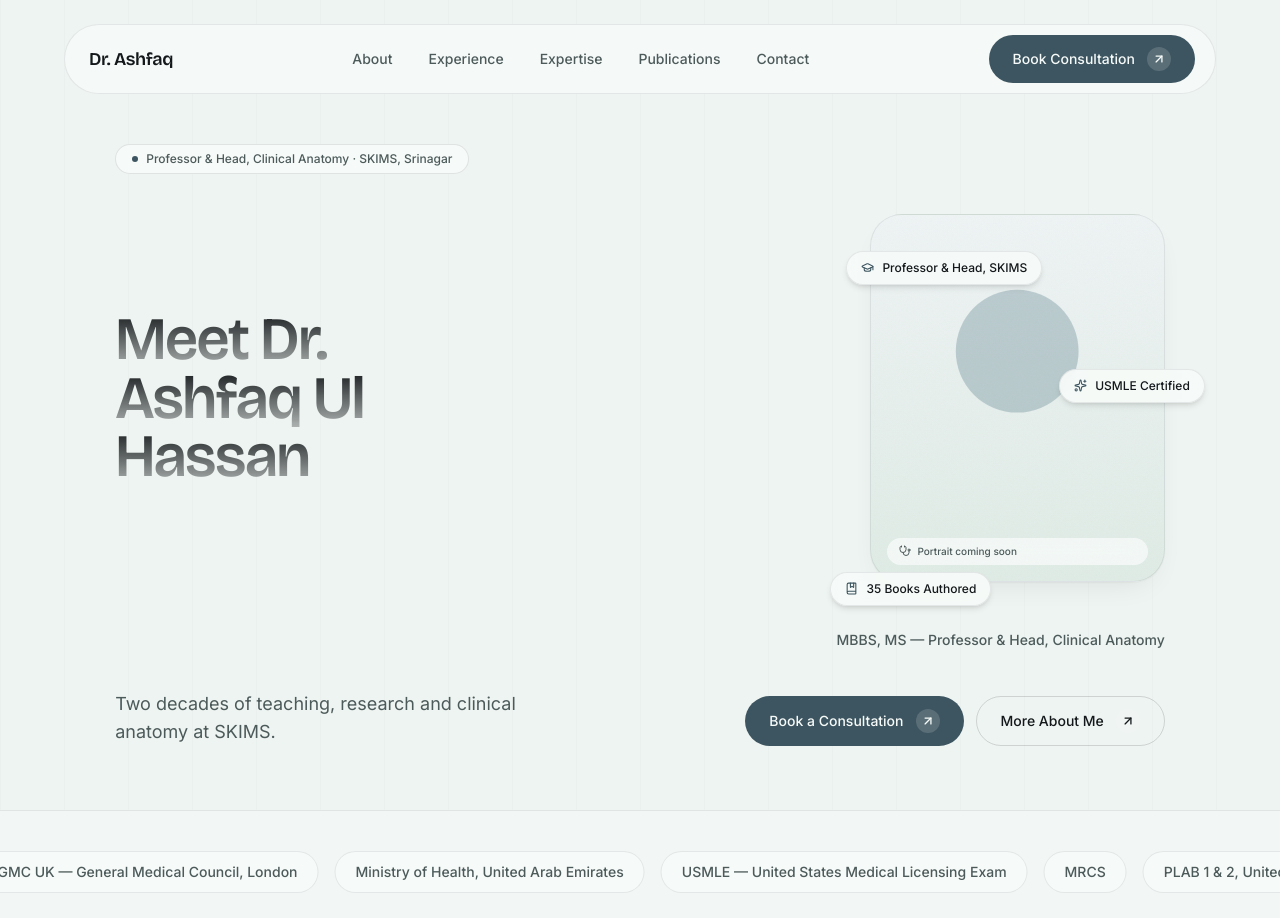
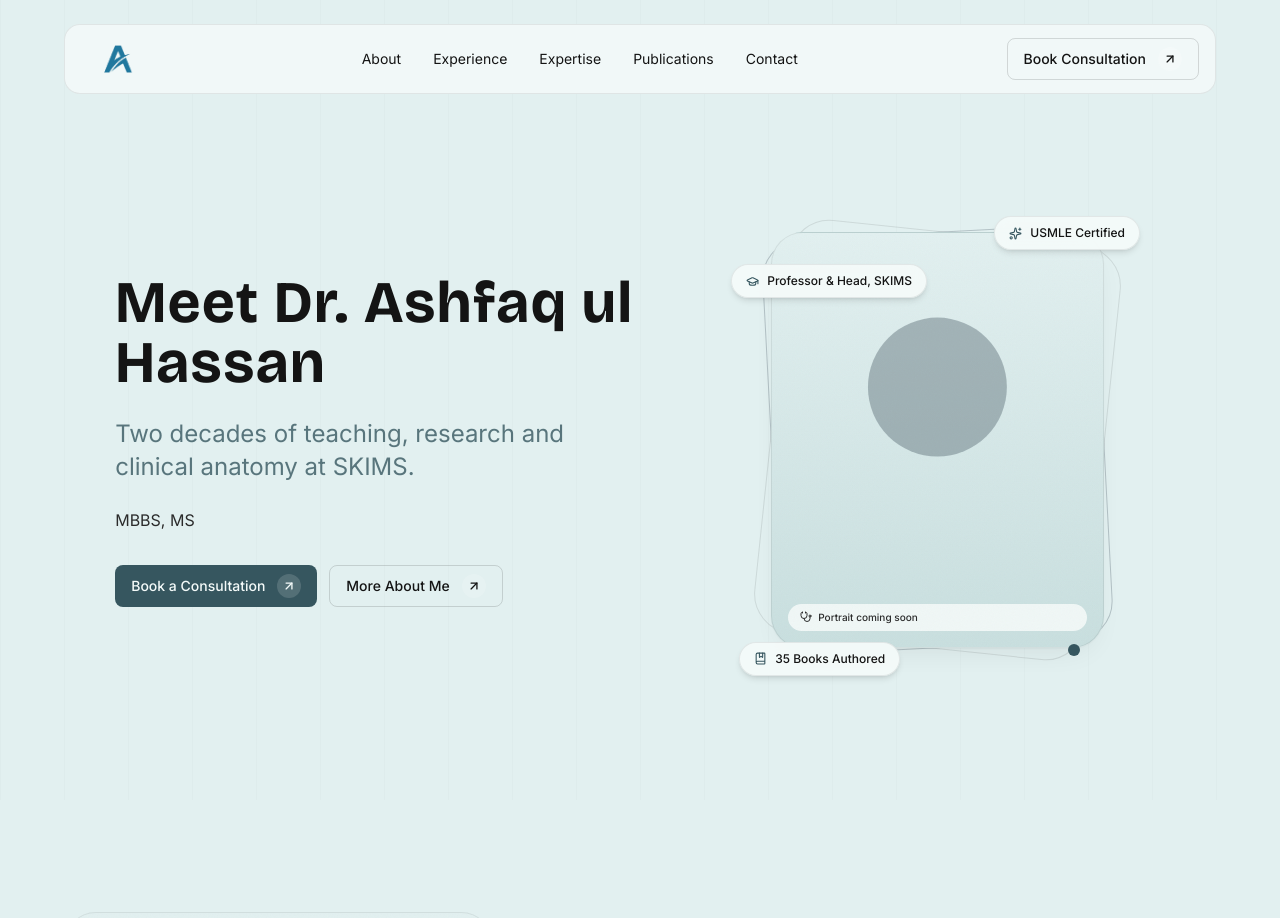
Before and after one commit to azambeigh/Dr-Ashfaq, a Next.js app: page / in a window 1280 px wide. Shown: the top 918 px of the page. Built offline with nearby package versions, Linux system fonts and the light colour scheme.

Commit message:
fixed every section

```diff
--- a/app/globals.css
+++ b/app/globals.css
@@ -1,24 +1,24 @@
 @import "tailwindcss";
 
 :root {
-  --background: #eef4f1;
-  --foreground: #14181b;
+  --background: #e2f0f0;
+  --foreground: #141414;
 }
 
 @theme inline {
-  --color-mint: #eef4f1;
-  --color-mint-deep: #dfebe5;
-  --color-mint-flat: #e3ede8;
-  --color-cream: #f6faf8;
-  --color-ink: #14181b;
-  --color-ink-soft: #4c5a5a;
-  --color-ink-faint: #8a9a97;
-  --color-slate: #56727e;
-  --color-slate-dark: #3d5560;
-  --color-slate-darker: #2d3f47;
-  --color-slate-light: #8ba5ae;
-  --color-slate-tint: #eef3f4;
-  --color-line: #c9d8d2;
+  --color-mint: #e2f0f0;
+  --color-mint-deep: #c9dfdf;
+  --color-mint-flat: #d3e6e6;
+  --color-cream: #f4faf9;
+  --color-ink: #141414;
+  --color-ink-soft: #2b2b2b;
+  --color-ink-faint: #6b7c84;
+  --color-slate: #5f8190;
+  --color-slate-dark: #36565f;
+  --color-slate-darker: #2b2b2b;
+  --color-slate-light: #6b7c84;
+  --color-slate-tint: #e2f0f0;
+  --color-line: #b9cdd0;
 
   --font-display: var(--font-display);
   --font-sans: var(--font-sans);
@@ -31,8 +31,8 @@
 
 @media (prefers-color-scheme: dark) {
   :root {
-    --background: #eef4f1;
-    --foreground: #14181b;
+    --background: #e2f0f0;
+    --foreground: #141414;
   }
 }
 
--- a/app/page.js
+++ b/app/page.js
@@ -12,7 +12,7 @@ export default function Home() {
   return (
     <main>
       <Hero />
-      <TrustedBy />
+      {/* <TrustedBy /> */}
       <About />
       <WhyChoose />
       <Experience />
--- a/components/layout/Navbar.jsx
+++ b/components/layout/Navbar.jsx
@@ -1,5 +1,6 @@
 "use client";
 
+import Image from "next/image";
 import { useEffect, useState } from "react";
 import { motion, AnimatePresence } from "framer-motion";
 import { Menu, X } from "lucide-react";
@@ -26,12 +27,17 @@ export default function Navbar() {
               ? "0 8px 30px -10px rgba(20,24,27,0.18)"
               : "0 0px 0px rgba(20,24,27,0)",
           }}
-          className="mx-auto flex max-w-6xl items-center justify-between rounded-full border border-ink/8 bg-cream/85 px-4 py-2.5 backdrop-blur-md md:px-5"
+          className="mx-auto flex max-w-6xl items-center justify-between rounded-2xl border border-ink/8 bg-cream/85 px-3.5 py-2.5 backdrop-blur-md md:px-4"
         >
           <a href="#top" className="flex items-center gap-2 pl-1">
-            <span className="font-display text-lg font-semibold tracking-tight text-ink">
-              Dr. Ashfaq
-            </span>
+            <Image
+              src="/Logo1.png"
+              alt="Dr. Ashfaq"
+              width={140}
+              height={36}
+              className="h-10 w-auto sm:h-12"
+              priority
+            />
           </a>
 
           <nav className="hidden items-center gap-1 md:flex">
@@ -39,7 +45,7 @@ export default function Navbar() {
               <a
                 key={link.href}
                 href={link.href}
-                className="rounded-full px-4 py-2 text-sm font-medium text-ink-soft transition-colors hover:bg-ink/5 hover:text-ink"
+                className="rounded-lg px-3.5 py-1.5 text-sm text-ink-focus transition-colors hover:bg-slate hover:text-white"
               >
                 {link.label}
               </a>
@@ -47,14 +53,14 @@ export default function Navbar() {
           </nav>
 
           <div className="hidden md:block">
-            <ArrowButton href="#booking" variant="dark">
+            <ArrowButton href="#booking" variant="outline">
               Book Consultation
             </ArrowButton>
           </div>
 
           <button
             onClick={() => setOpen(true)}
-            className="flex h-10 w-10 items-center justify-center rounded-full text-ink md:hidden"
+            className="flex h-10 w-10 items-center justify-center rounded-2xl text-ink md:hidden"
             aria-label="Open menu"
           >
             <Menu size={20} />
--- a/components/sections/Booking.jsx
+++ b/components/sections/Booking.jsx
@@ -224,11 +224,11 @@ export default function Booking() {
     <section id="booking" className="container-px py-24 sm:py-28">
       <div className="mx-auto max-w-6xl">
         <Reveal className="mb-12 text-center">
-          <p className="mb-3 text-xs font-semibold uppercase tracking-[0.18em] text-ink-faint">
+          <p className="mb-3 text-medium font-bold uppercase tracking-[0.18em] text-ink-faint">
             Booking
           </p>
           <h2 className="font-display text-4xl font-semibold leading-tight text-ink sm:text-5xl">
-            Book a Consultation
+            Book a<span className="text-slate-dark"> Consultation </span>
           </h2>
           <p className="mx-auto mt-4 max-w-lg text-sm text-ink-soft sm:text-base">
             Choose the consultation that fits your needs, then share a few details below.
--- a/components/sections/Certifications.jsx
+++ b/components/sections/Certifications.jsx
@@ -7,11 +7,12 @@ export default function Certifications() {
     <section className="container-px py-24 sm:py-28">
       <div className="mx-auto max-w-6xl">
         <Reveal className="mb-12 max-w-xl">
-          <p className="mb-3 text-xs font-semibold uppercase tracking-[0.18em] text-ink-faint">
+          <p className="mb-3 text-medium font-bold uppercase tracking-[0.18em] text-ink-faint">
             Credentials
           </p>
+
           <h2 className="font-display text-4xl font-semibold leading-tight text-ink sm:text-5xl">
-            Certified across four countries.
+            Certified Across <span className="text-slate-dark"> Four </span> Countries.
           </h2>
         </Reveal>
 
--- a/components/sections/Experience.jsx
+++ b/components/sections/Experience.jsx
@@ -16,12 +16,12 @@ export default function Experience() {
   return (
     <section id="experience" className="bg-mint-deep py-24 sm:py-28">
       <div className="container-px mx-auto max-w-6xl">
-        <Reveal className="mb-16 max-w-xl">
-          <p className="mb-3 text-xs font-semibold uppercase tracking-[0.18em] text-ink-faint">
+        <Reveal className="mb-16 max-w-5xl">
+          <p className="mb-3 text-medium font-bold uppercase tracking-[0.18em] text-ink-faint">
             Career Path
           </p>
           <h2 className="font-display text-4xl font-semibold leading-tight text-ink sm:text-5xl">
-            16 years of clinical training, leadership and teaching.
+            <span className="text-slate-dark">16 years</span> of Clinical Training, Leadership and Teaching.
           </h2>
         </Reveal>
 
--- a/components/sections/Expertise.jsx
+++ b/components/sections/Expertise.jsx
@@ -11,6 +11,9 @@ export default function Expertise() {
   return (
     <section id="expertise" className="container-px py-24 sm:py-28">
       <div className="mx-auto max-w-6xl">
+        <p className="mb-3 text-medium font-bold uppercase tracking-[0.18em] text-ink-faint">
+            Specialties
+          </p>
         <Reveal className="mb-12 flex flex-col gap-4 sm:flex-row sm:items-end sm:justify-between">
           <h2 className="font-display text-4xl font-semibold leading-tight text-ink sm:text-5xl">
             Areas of Expertise
--- a/components/sections/Hero.jsx
+++ b/components/sections/Hero.jsx
@@ -1,7 +1,7 @@
 "use client";
 
 import { motion } from "framer-motion";
-import { Sparkles, Stethoscope, GraduationCap, BookMarked } from "lucide-react";
+import { Sparkles, Stethoscope, GraduationCap, BookMarked, MapPin } from "lucide-react";
 import { doctor, badges } from "@/lib/data";
 import ArrowButton from "@/components/ui/ArrowButton";
 
@@ -9,19 +9,19 @@ const floatBadges = [
   {
     icon: GraduationCap,
     label: badges[0],
-    className: "left-0 top-[6%] sm:-left-6 sm:top-[10%]",
+    className: "-left-6 top-6 sm:-left-10 sm:top-8",
     delay: 0,
   },
   {
     icon: Sparkles,
     label: badges[1],
-    className: "right-0 top-[46%] sm:-right-10 sm:top-[42%]",
+    className: "-right-4 -top-3 sm:-right-9 sm:-top-4",
     delay: 0.35,
   },
   {
     icon: BookMarked,
     label: badges[3],
-    className: "left-[6%] -bottom-5 sm:-left-10 sm:-bottom-6",
+    className: "-left-5 -bottom-5 sm:-left-8 sm:-bottom-7",
     delay: 0.7,
   },
 ];
@@ -30,7 +30,7 @@ export default function Hero() {
   return (
     <section
       id="top"
-      className="relative flex min-h-[100svh] flex-col justify-center overflow-hidden pb-16 pt-32 md:pt-36"
+      className="relative flex min-h-[100svh] flex-col justify-center overflow-hidden bg-mint pb-16 pt-32 md:pt-36"
     >
       <div
         className="pointer-events-none absolute inset-0 opacity-[0.35]"
@@ -40,42 +40,84 @@ export default function Hero() {
         }}
       />
 
-      <div className="container-px relative mx-auto w-full max-w-6xl">
-        <motion.p
+      <div className="container-px relative mx-auto grid w-full max-w-6xl grid-cols-1 items-center gap-14 lg:grid-cols-[1.1fr_0.9fr] lg:gap-10">
+        {/* Left column — copy */}
+        <div className="flex flex-col items-start gap-6">
+          {/* <motion.p
             initial={{ opacity: 0, y: 12 }}
             animate={{ opacity: 1, y: 0 }}
             transition={{ duration: 0.6, ease: [0.22, 1, 0.36, 1] }}
-          className="mb-8 inline-flex items-center gap-2 rounded-full border border-ink/10 bg-cream px-4 py-1.5 text-xs font-medium text-ink-soft sm:mb-10"
+            className="mb-3 text-xs font-semibold uppercase tracking-[0.18em] text-ink-faint"
           >
-          <span className="h-1.5 w-1.5 rounded-full bg-slate-dark" />
+            <MapPin size={13} className="text-slate-dark" />
             {doctor.title} · {doctor.org}
           </motion.p>
+          <p className="mb-3 text-xs font-semibold uppercase tracking-[0.18em] text-ink-faint">
+            {doctor.title} · {doctor.org }
+          </p> */}
 
-        <div className="grid items-center gap-10 lg:grid-cols-[1fr_auto] lg:gap-6">
           <motion.h1
             initial={{ opacity: 0, y: 24 }}
             animate={{ opacity: 1, y: 0 }}
             transition={{ duration: 0.8, ease: [0.22, 1, 0.36, 1], delay: 0.1 }}
-            className="font-display text-[13vw] font-semibold leading-[0.98] tracking-tight sm:text-[8.5vw] lg:text-[4.7vw]"
+            className="font-display text-[11vw] font-bold leading-[1.02] tracking-wide text-ink sm:text-[7.5vw] lg:text-[4.6vw]"
           >
-            <span className="block bg-gradient-to-b from-ink to-ink/30 bg-clip-text text-transparent">
-              Meet Dr.
-            </span>
-            <span className="block bg-gradient-to-b from-ink to-ink/30 bg-clip-text text-transparent">
-              Ashfaq Ul
-            </span>
-            <span className="block bg-gradient-to-b from-ink to-ink/30 bg-clip-text text-transparent">
-              Hassan
-            </span>
+            Meet {doctor.name}
           </motion.h1>
 
+          <motion.p
+            initial={{ opacity: 0, y: 16 }}
+            animate={{ opacity: 1, y: 0 }}
+            transition={{ duration: 0.7, delay: 0.25, ease: [0.22, 1, 0.36, 1] }}
+            className="max-w-lg text-xl font-normal leading-snug text-slate-dark/80 sm:text-2xl"
+          >
+            {doctor.tagline}
+          </motion.p>
+
+          <motion.p
+            initial={{ opacity: 0, y: 16 }}
+            animate={{ opacity: 1, y: 0 }}
+            transition={{ duration: 0.7, delay: 0.35, ease: [0.22, 1, 0.36, 1] }}
+            className="max-w-md text-base leading-relaxed text-ink-soft"
+          >
+            {doctor.credentials}
+          </motion.p>
+
+          <motion.div
+            initial={{ opacity: 0, y: 16 }}
+            animate={{ opacity: 1, y: 0 }}
+            transition={{ duration: 0.7, delay: 0.5, ease: [0.22, 1, 0.36, 1] }}
+            className="mt-2 flex flex-wrap gap-3"
+          >
+            <ArrowButton href="#booking" variant="dark">
+              Book a Consultation
+            </ArrowButton>
+            <ArrowButton href="#about" variant="outline">
+              More About Me
+            </ArrowButton>
+          </motion.div>
+        </div>
+
+        {/* Right column — portrait + floating credential badges */}
         <motion.div
           initial={{ opacity: 0, scale: 0.92, y: 20 }}
           animate={{ opacity: 1, scale: 1, y: 0 }}
-            transition={{ duration: 0.9, ease: [0.22, 1, 0.36, 1], delay: 0.25 }}
-            className="relative mx-auto aspect-[4/5] w-[58vw] max-w-[260px] justify-self-center sm:w-[38vw] lg:w-[23vw] lg:max-w-[320px]"
+          transition={{ duration: 0.9, ease: [0.22, 1, 0.36, 1], delay: 0.2 }}
+          className="relative mx-auto aspect-[4/5] w-[70vw] max-w-[320px] sm:w-[42vw] lg:w-[26vw] lg:max-w-[360px]"
         >
+          {/* decorative rotated outlines, echoing the reference hero */}
+          <div className="pointer-events-none absolute inset-0 rotate-6 rounded-[2.5rem] border border-ink/10" />
+          <div className="pointer-events-none absolute inset-0 -rotate-3 rounded-[2.5rem] border border-slate-light/40" />
+
           <div className="card-shadow grain relative h-full w-full overflow-hidden rounded-[2rem] border border-ink/8 bg-gradient-to-b from-slate-tint to-mint-deep">
+            {doctor.image ? (
+              <img
+                src={doctor.image}
+                alt={doctor.name}
+                className="h-full w-full object-cover"
+              />
+            ) : (
+              <>
                 <svg viewBox="0 0 200 240" className="absolute inset-0 h-full w-full" fill="none">
                   <circle cx="100" cy="88" r="42" fill="var(--color-slate-light)" fillOpacity="0.5" />
                   <path
@@ -95,6 +137,8 @@ export default function Hero() {
                   <Stethoscope size={12} className="shrink-0" />
                   Portrait coming soon
                 </div>
+              </>
+            )}
           </div>
 
           {floatBadges.map(({ icon: Icon, label, className, delay }) => (
@@ -102,7 +146,7 @@ export default function Hero() {
               key={label}
               initial={{ opacity: 0, y: 10 }}
               animate={{ opacity: 1, y: 0 }}
-                transition={{ duration: 0.6, delay: 0.55 + delay, ease: [0.22, 1, 0.36, 1] }}
+              transition={{ duration: 0.6, delay: 0.6 + delay, ease: [0.22, 1, 0.36, 1] }}
               className={`animate-float-slow absolute z-10 hidden items-center gap-2 rounded-full border border-ink/8 bg-cream/95 px-3.5 py-2 text-xs font-medium text-ink shadow-md backdrop-blur sm:flex ${className}`}
               style={{ animationDelay: `${delay}s` }}
             >
@@ -110,33 +154,8 @@ export default function Hero() {
               <span className="whitespace-nowrap">{label}</span>
             </motion.div>
           ))}
-          </motion.div>
-        </div>
 
-        <motion.div
-          initial={{ opacity: 0 }}
-          animate={{ opacity: 1 }}
-          transition={{ delay: 0.7, duration: 0.6 }}
-          className="mt-8 text-right text-sm font-medium text-ink-soft lg:mt-12"
-        >
-          {doctor.credentials} — {doctor.title}
-        </motion.div>
-
-        <motion.div
-          initial={{ opacity: 0, y: 16 }}
-          animate={{ opacity: 1, y: 0 }}
-          transition={{ duration: 0.7, delay: 0.5, ease: [0.22, 1, 0.36, 1] }}
-          className="mt-8 flex flex-col gap-6 sm:mt-10 sm:flex-row sm:items-end sm:justify-between"
-        >
-          <p className="max-w-md text-base text-ink-soft sm:text-lg">{doctor.tagline}</p>
-          <div className="flex flex-wrap gap-3">
-            <ArrowButton href="#booking" variant="dark">
-              Book a Consultation
-            </ArrowButton>
-            <ArrowButton href="#about" variant="outline">
-              More About Me
-            </ArrowButton>
-          </div>
+          <span className="absolute -bottom-2 right-6 h-3 w-3 rounded-full bg-slate-dark" />
         </motion.div>
       </div>
     </section>
--- a/components/sections/Publications.jsx
+++ b/components/sections/Publications.jsx
@@ -19,13 +19,14 @@ export default function Publications() {
       <Reveal className="mx-auto max-w-6xl overflow-hidden rounded-[2rem] bg-slate-dark p-6 sm:p-10">
         <div className="mb-8 flex flex-col gap-6 sm:flex-row sm:items-end sm:justify-between">
           <div>
-            <p className="mb-3 text-xs font-semibold uppercase tracking-[0.18em] text-cream/60">
+            {/* <p className="mb-3 text-xs font-semibold uppercase tracking-[0.18em] text-cream/60"> */}
+            <p className="mb-3 text-medium font-bold uppercase tracking-[0.18em] text-cream/60">
               Publications
             </p>
             <h2 className="font-display text-3xl font-semibold leading-tight text-cream sm:text-4xl">
               Selected Research
             </h2>
-            <p className="mt-3 max-w-md text-sm text-cream/70">
+            <p className="mt-3 max-w-xl text-sm text-cream/70">
               5 of 135 published works, spanning surgical anatomy, histopathology and clinical case
               studies.
             </p>
--- a/components/sections/WhyChoose.jsx
+++ b/components/sections/WhyChoose.jsx
@@ -8,11 +8,14 @@ export default function WhyChoose() {
   return (
     <section className="container-px py-24 sm:py-28">
       <div className="mx-auto max-w-6xl">
+        <p className="mb-3 text-medium font-bold uppercase tracking-[0.18em] text-ink-faint">Experience & Impact</p>
         <Reveal className="mb-12 flex flex-col gap-4 sm:flex-row sm:items-end sm:justify-between">
+
           <h2 className="font-display text-4xl font-semibold leading-tight text-ink sm:text-5xl">
-            Why Work With Me
+            Why <span className="text-slate-dark">Work </span> With Me
           </h2>
           <p className="max-w-sm text-sm text-ink-soft sm:text-base">
+            {/* <p className="max-w-sm text-sm leading-relaxed text-ink-soft sm:text-base"> */}
             Trusted medical education focused on clarity, evidence and long-term academic growth.
           </p>
         </Reveal>
--- a/components/ui/ArrowButton.jsx
+++ b/components/ui/ArrowButton.jsx
@@ -27,7 +27,7 @@ export default function ArrowButton({
       onClick={onClick}
       type={href ? undefined : type}
       className={clsx(
-        "group inline-flex items-center gap-3 rounded-full px-6 py-3 text-sm font-medium transition-all duration-300 ease-out",
+        "group inline-flex items-center gap-3 rounded-lg px-4 py-2 text-sm font-medium transition-all duration-300 ease-out",
         variants[variant],
         iconOnly && "p-3",
         className
```
Also changed, not shown: components/sections/About.jsx (+5 -6 lines), public/Logo1.png (added), 1 other file (tests, documents, lock files or other folders). Lines whose indentation alone changed are shown as unchanged.
